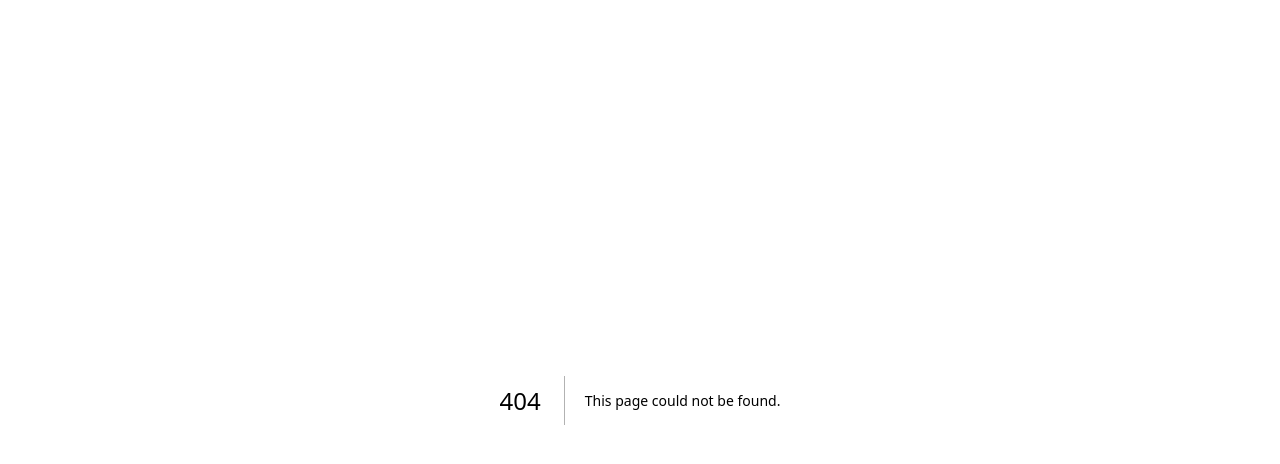
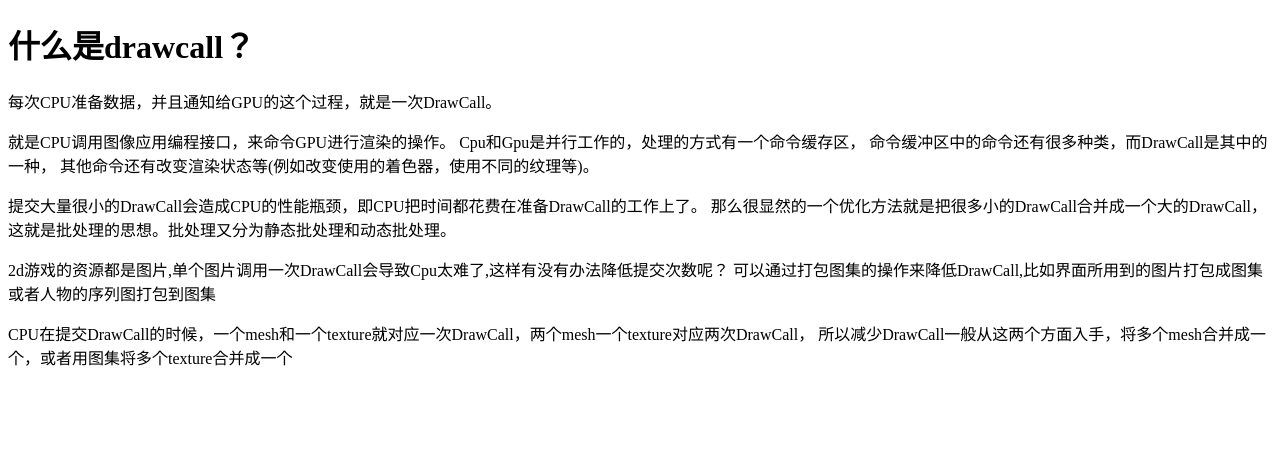
Before and after one commit to HeroIsUseless/docnext, a Next.js app: page /question/what-is-drawcall in a window 1280 px wide. Before the commit this address had no page. Shown: the top 464 px of the page. Built offline with nearby package versions, Linux system fonts and the light colour scheme.

Commit message:
fix: react

```diff
--- /dev/null
+++ b/pages/question/what-is-drawcall.mdx
@@ -0,0 +1,16 @@
+# 什么是drawcall？
+每次CPU准备数据，并且通知给GPU的这个过程，就是一次DrawCall。
+
+就是CPU调用图像应用编程接口，来命令GPU进行渲染的操作。
+Cpu和Gpu是并行工作的，处理的方式有一个命令缓存区，
+命令缓冲区中的命令还有很多种类，而DrawCall是其中的一种，
+其他命令还有改变渲染状态等(例如改变使用的着色器，使用不同的纹理等)。
+
+提交大量很小的DrawCall会造成CPU的性能瓶颈，即CPU把时间都花费在准备DrawCall的工作上了。
+那么很显然的一个优化方法就是把很多小的DrawCall合并成一个大的DrawCall，这就是批处理的思想。批处理又分为静态批处理和动态批处理。
+
+2d游戏的资源都是图片,单个图片调用一次DrawCall会导致Cpu太难了,这样有没有办法降低提交次数呢？
+可以通过打包图集的操作来降低DrawCall,比如界面所用到的图片打包成图集或者人物的序列图打包到图集
+
+CPU在提交DrawCall的时候，一个mesh和一个texture就对应一次DrawCall，两个mesh一个texture对应两次DrawCall，
+所以减少DrawCall一般从这两个方面入手，将多个mesh合并成一个，或者用图集将多个texture合并成一个
--- /dev/null
+++ b/pages/question/what-is-purecomponent.mdx
@@ -0,0 +1,4 @@
+# 什么是PureComponent？
+React.PureComponent 与 React.Component 几乎完全相同，但 React.PureComponent通过prop和state的浅对比来实现更新。
+跳过类式组件不必要的重新渲染。类式组件 可以通过继承 PureComponent 来选择此行为。
+在函数组件中，通过memo来实现相同的效果。
--- /dev/null
+++ b/pages/question/why-if-hooks.mdx
@@ -0,0 +1,3 @@
+# 为什么不能在if里使用hooks？*
+currentFiber 的 memoizedState 缓存 hooks 链表的信息，一旦在条件语句中声明 hooks，函数组件更新时，hooks 链表结构被破坏，
+和 workInProgress 不一致，如果涉及到读取 state 等操作，就会发生异常。因此不能在条件、循环语句中使用 hooks。
--- /dev/null
+++ b/pages/question/why-react-rerender.mdx
@@ -0,0 +1,4 @@
+# 为什么父组件渲染，子组件都需要重新渲染？*
+* 因为jsx是React.createElement的语法糖，React.createElement这个函数就是要重新构建节点的。
+* React并没有收集依赖，不知道哪个子组件依赖了变化的状态，索性就全渲染一遍。
+* 如果说在创建时对props进行浅比较，那么这个时候也会有比较的性能损失，有时候是得不偿失的，所以React就没有做。
```
Also changed, not shown: pages/question/_meta.json (+7 -1 lines), pages/question/why-react-diff.mdx (added, +12 -0 lines), pages/question/why-react-vdom.mdx (added, +8 -0 lines).
